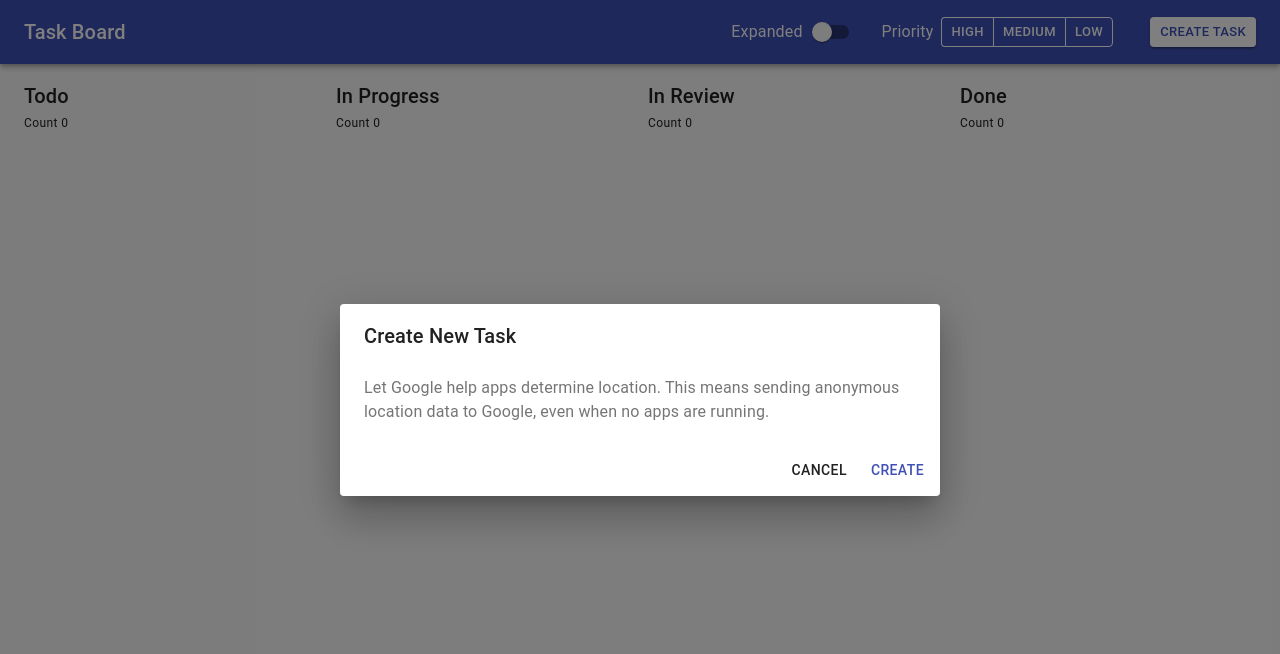
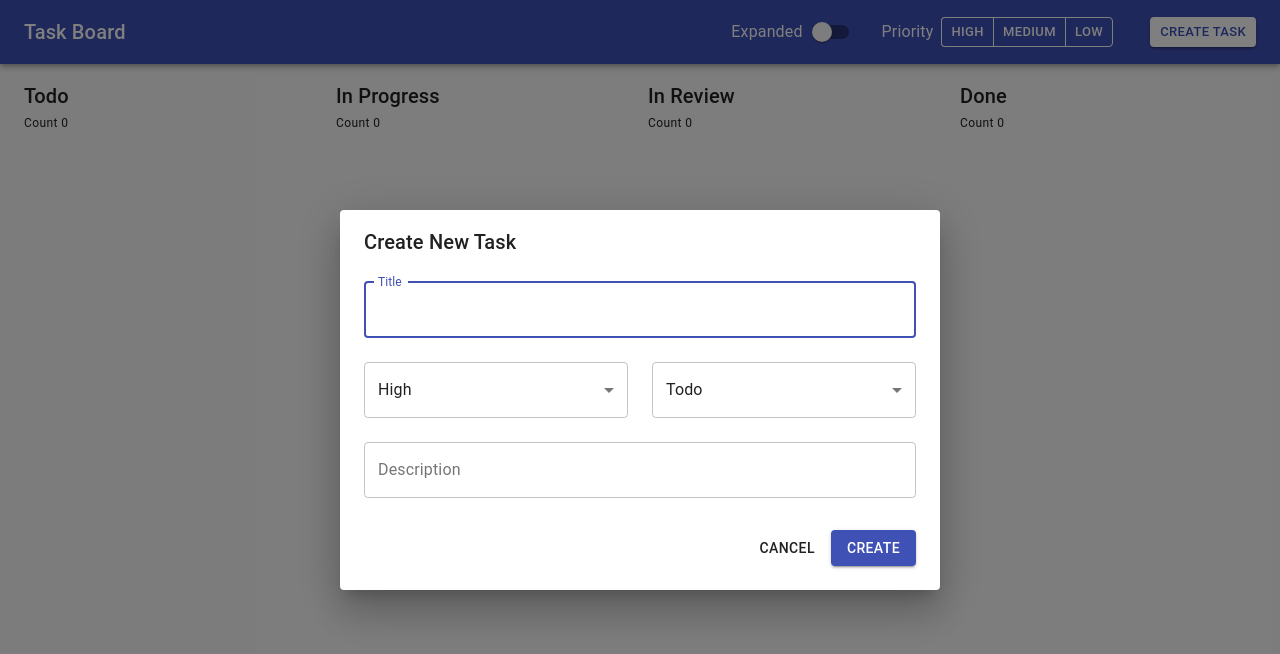
Before and after one commit to leocristofani/task-board, a React (Create React App) app: page /create-task in a window 1280 px wide. Shown: the top 654 px of the page. Built offline with nearby package versions, Linux system fonts and the light colour scheme; the HTML template or start-up script is replaced by a standard one.

Commit message:
implement task crud modals

```diff
--- a/package.json
+++ b/package.json
@@ -5,10 +5,11 @@
   "dependencies": {
     "@material-ui/core": "^4.12.3",
     "@material-ui/icons": "^4.11.2",
+    "formik": "^2.2.9",
+    "query-string": "^7.0.1",
     "react": "^17.0.2",
     "react-dom": "^17.0.2",
     "react-router-dom": "^5.3.0",
-    "query-string": "^7.0.1",
     "web-vitals": "^1.0.1"
   },
   "devDependencies": {
@@ -17,9 +18,9 @@
     "@testing-library/user-event": "^12.1.10",
     "@types/jest": "^26.0.15",
     "@types/node": "^12.0.0",
+    "@types/query-string": "^6.3.0",
     "@types/react": "^17.0.0",
     "@types/react-dom": "^17.0.0",
-    "@types/query-string": "^6.3.0",
     "@types/react-router-dom": "^5.1.8",
     "react-scripts": "4.0.3",
     "typescript": "^4.1.2"
--- /dev/null
+++ b/src/modules/task/components/create-task-modal/create-task-modal.tsx
@@ -0,0 +1,51 @@
+import { Button } from "@material-ui/core";
+import { useHistory } from "react-router-dom";
+
+import Modal from "../../../../shared/components/modal/modal";
+import TaskForm, { TASK_FORM_ID } from "../task-form/task-form";
+import useTasksState from "../../providers/tasks-state/use-tasks-state";
+import { CreateTaskPayload } from "../../providers/tasks-state/tasks-state-types";
+
+export default function CreateTaskModal() {
+  const history = useHistory();
+
+  const tasksState = useTasksState();
+
+  const handleClose = () => {
+    history.goBack();
+  };
+
+  const handleSubmit = (values: CreateTaskPayload) => {
+    tasksState.create(values);
+
+    handleClose();
+  };
+
+  return (
+    <Modal
+      open
+      onClose={handleClose}
+      title="Create New Task"
+      actions={
+        <Button
+          type="submit"
+          color="primary"
+          variant="contained"
+          form={TASK_FORM_ID}
+        >
+          Create
+        </Button>
+      }
+    >
+      <TaskForm
+        onSubmit={handleSubmit}
+        initialValues={{
+          title: "",
+          priority: "high",
+          progress: "todo",
+          description: "",
+        }}
+      />
+    </Modal>
+  );
+}
--- a/src/modules/task/components/create-task/create-task-modal/create-task-modal.tsx
+++ /dev/null
@@ -1,42 +0,0 @@
-import { useHistory } from "react-router-dom";
-import {
-  Button,
-  Dialog,
-  DialogActions,
-  DialogContent,
-  DialogContentText,
-  DialogTitle,
-} from "@material-ui/core";
-
-export default function CreateTaskModal() {
-  const history = useHistory();
-
-  const handleClose = () => {
-    history.goBack();
-  };
-
-  return (
-    <Dialog
-      open
-      onClose={handleClose}
-      aria-labelledby="alert-dialog-title"
-      aria-describedby="alert-dialog-description"
-    >
-      <DialogTitle id="alert-dialog-title">Create New Task</DialogTitle>
-      <DialogContent>
-        <DialogContentText id="alert-dialog-description">
-          Let Google help apps determine location. This means sending anonymous
-          location data to Google, even when no apps are running.
-        </DialogContentText>
-      </DialogContent>
-      <DialogActions>
-        <Button onClick={handleClose} color="default">
-          Cancel
-        </Button>
-        <Button onClick={handleClose} color="primary">
-          Create
-        </Button>
-      </DialogActions>
-    </Dialog>
-  );
-}
--- a/src/modules/task/components/delete-task/delete-task-modal/delete-task-modal.tsx
+++ b/src/modules/task/components/delete-task-modal/delete-task-modal.tsx
@@ -7,9 +7,8 @@ import {
   DialogContentText,
   DialogTitle,
 } from "@material-ui/core";
-
-import useTasksState from "../../../providers/tasks-state/use-tasks-state";
-import TaskNotFoundModal from "../../task-not-found-modal/task-not-found-modal";
+import useTasksState from "../../providers/tasks-state/use-tasks-state";
+import TaskNotFoundModal from "../task-not-found-modal/task-not-found-modal";
 
 export default function DeleteTaskModal() {
   const history = useHistory();
--- /dev/null
+++ b/src/modules/task/components/edit-task-modal/edit-task-modal.tsx
@@ -0,0 +1,49 @@
+import { Button } from "@material-ui/core";
+import { useHistory, useParams } from "react-router-dom";
+
+import Modal from "../../../../shared/components/modal/modal";
+import TaskForm, { TASK_FORM_ID } from "../task-form/task-form";
+import useTasksState from "../../providers/tasks-state/use-tasks-state";
+import { UpdateTaskPayload } from "../../providers/tasks-state/tasks-state-types";
+import TaskNotFoundModal from "../task-not-found-modal/task-not-found-modal";
+
+export default function CreateTaskModal() {
+  const history = useHistory();
+
+  const params = useParams<{ taskId: string }>();
+
+  const tasksState = useTasksState();
+  const task = tasksState.getOne(params.taskId);
+
+  const handleClose = () => {
+    history.goBack();
+  };
+
+  const handleSubmit = (values: UpdateTaskPayload) => {
+    tasksState.update(values);
+
+    handleClose();
+  };
+
+  if (!task) return <TaskNotFoundModal taskId={params.taskId} />;
+
+  return (
+    <Modal
+      open
+      onClose={handleClose}
+      title={`Edit Task: ${task.title}`}
+      actions={
+        <Button
+          type="submit"
+          color="primary"
+          variant="contained"
+          form={TASK_FORM_ID}
+        >
+          Create
+        </Button>
+      }
+    >
+      <TaskForm onSubmit={handleSubmit} initialValues={task} />
+    </Modal>
+  );
+}
--- a/src/modules/task/components/edit-task/edit-task-modal/edit-task-modal.tsx
+++ /dev/null
@@ -1,42 +0,0 @@
-import { useHistory, useParams } from "react-router-dom";
-import {
-  Button,
-  Dialog,
-  DialogTitle,
-  DialogActions,
-  DialogContent,
-} from "@material-ui/core";
-
-import useTasksState from "../../../providers/tasks-state/use-tasks-state";
-import TaskNotFoundModal from "../../task-not-found-modal/task-not-found-modal";
-
-export default function EditTaskModal() {
-  const history = useHistory();
-  const params = useParams<{ taskId: string }>();
-
-  const handleClose = () => {
-    history.goBack();
-  };
-
-  const taskBoardState = useTasksState();
-  const task = taskBoardState.getOne(params.taskId);
-
-  if (!task) return <TaskNotFoundModal taskId={params.taskId} />;
-
-  return (
-    <Dialog open onClose={handleClose} aria-labelledby="alert-dialog-title">
-      <DialogTitle id="alert-dialog-title">
-        {`Edit Task: ${task.title}`}
-      </DialogTitle>
-      <DialogContent>Form goes here</DialogContent>
-      <DialogActions>
-        <Button onClick={handleClose} color="default">
-          Cancel
-        </Button>
-        <Button onClick={handleClose} color="primary">
-          Edit
-        </Button>
-      </DialogActions>
-    </Dialog>
-  );
-}
--- /dev/null
+++ b/src/modules/task/components/task-form/task-form.tsx
@@ -0,0 +1,87 @@
+import { useFormik } from "formik";
+import { Grid, MenuItem, Select, TextField } from "@material-ui/core";
+import {
+  CreateTaskPayload,
+  UpdateTaskPayload,
+} from "../../providers/tasks-state/tasks-state-types";
+
+export const TASK_FORM_ID = "create-task-form";
+
+interface TaskFormProps<T> {
+  onSubmit: (values: T) => void;
+  initialValues: T;
+}
+
+export default function TaskForm<
+  T extends CreateTaskPayload | UpdateTaskPayload
+>(props: TaskFormProps<T>) {
+  const formik = useFormik<T>({
+    onSubmit: props.onSubmit,
+    initialValues: props.initialValues,
+  });
+
+  return (
+    <Grid
+      container
+      spacing={3}
+      component="form"
+      id={TASK_FORM_ID}
+      onSubmit={formik.handleSubmit}
+    >
+      <Grid item xs={12}>
+        <TextField
+          autoFocus
+          fullWidth
+          name="title"
+          label="Title"
+          variant="outlined"
+          value={formik.values.title}
+          onChange={formik.handleChange}
+        />
+      </Grid>
+
+      <Grid item xs={12} sm={6}>
+        <Select
+          fullWidth
+          label="Priority"
+          name="priority"
+          value={formik.values.priority}
+          onChange={formik.handleChange}
+          variant="outlined"
+        >
+          <MenuItem value="high">High</MenuItem>
+          <MenuItem value="medium">Medium</MenuItem>
+          <MenuItem value="low">Low</MenuItem>
+        </Select>
+      </Grid>
+
+      <Grid item xs={12} sm={6}>
+        <Select
+          fullWidth
+          label="Progress"
+          name="progress"
+          value={formik.values.progress}
+          onChange={formik.handleChange}
+          variant="outlined"
+        >
+          <MenuItem value="todo">Todo</MenuItem>
+          <MenuItem value="inProgress">In Progress</MenuItem>
+          <MenuItem value="inReview">In Review</MenuItem>
+          <MenuItem value="done">Done</MenuItem>
+        </Select>
+      </Grid>
+
+      <Grid item xs={12}>
+        <TextField
+          fullWidth
+          multiline
+          name="description"
+          label="Description"
+          variant="outlined"
+          value={formik.values.description}
+          onChange={formik.handleChange}
+        />
+      </Grid>
+    </Grid>
+  );
+}
```
Also changed, not shown: src/modules/task/components/task-board/task-board.tsx (+3 -98 lines), 1 other file (tests, documents, lock files or other folders).
